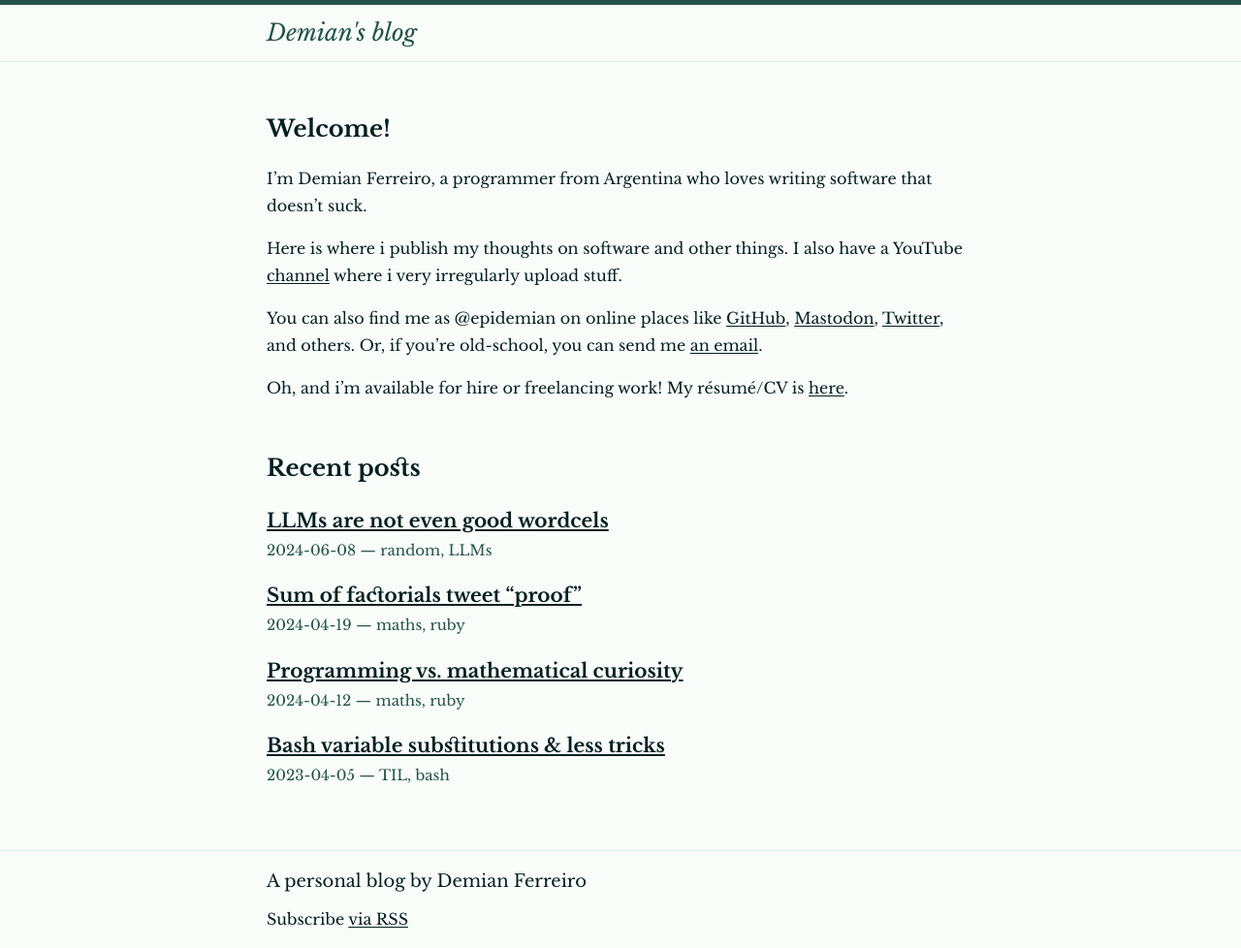
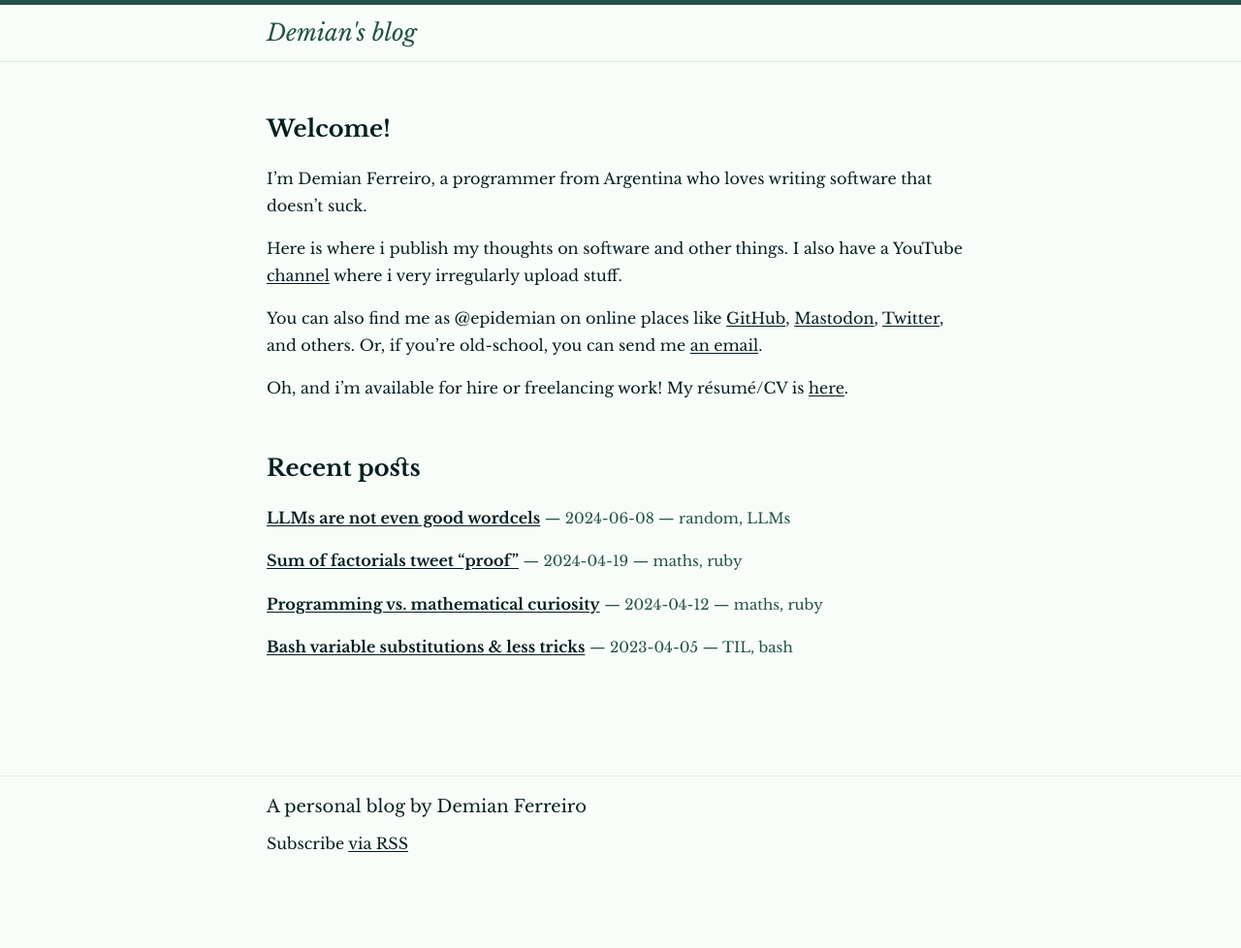
Before and after one commit to epidemian/epidemian.github.io, a Jekyll site: the page built from index.md, in a window 1280 px wide. Shown: the whole page at 97% size. Built offline with Jekyll 4.4.1, drawn with Linux system fonts in a browser that asks for light colours; after the commit the page ends 900 px from its top, so only the background shows below that.

Commit message:
Make posts in homepage less prominent
This makes the homepage look more balanced IMO.

```diff
--- a/_includes/post_list.html
+++ b/_includes/post_list.html
@@ -1,11 +1,11 @@
 <ul class="post-list">
   {%- for post in site.posts -%}
   <li>
-    <h3><a href="{{ post.url | relative_url }}">{{ post.title | escape }}</a></h3>
-    <div class="post-meta">
+    <a href="{{ post.url | relative_url }}"><strong>{{ post.title | escape }}</strong></a>
+    <span class="post-meta">
       <time>{{ post.date | date: site.date_format }}</time>
       <span>{{ post.tags | join: ", " }}</span>
-    </div>
+    </span>
   </li>
   {%- endfor -%}
 </ul>
--- a/assets/styles.css
+++ b/assets/styles.css
@@ -314,7 +314,8 @@ details summary {
   color: var(--text-color-dim);
 }
 
-.post-meta > *:not(:first-child)::before {
+span.post-meta > ::before,
+.post-meta > :not(:first-child)::before {
   content: ' — ';
 }
 
```
